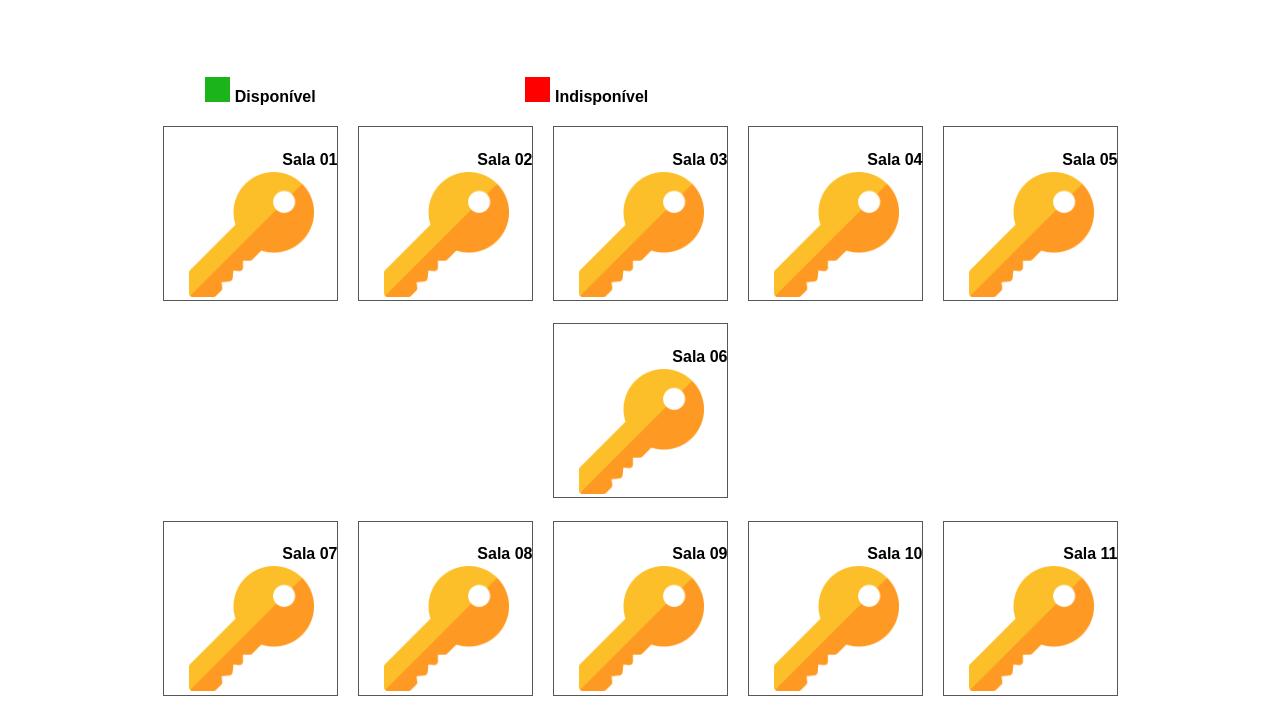
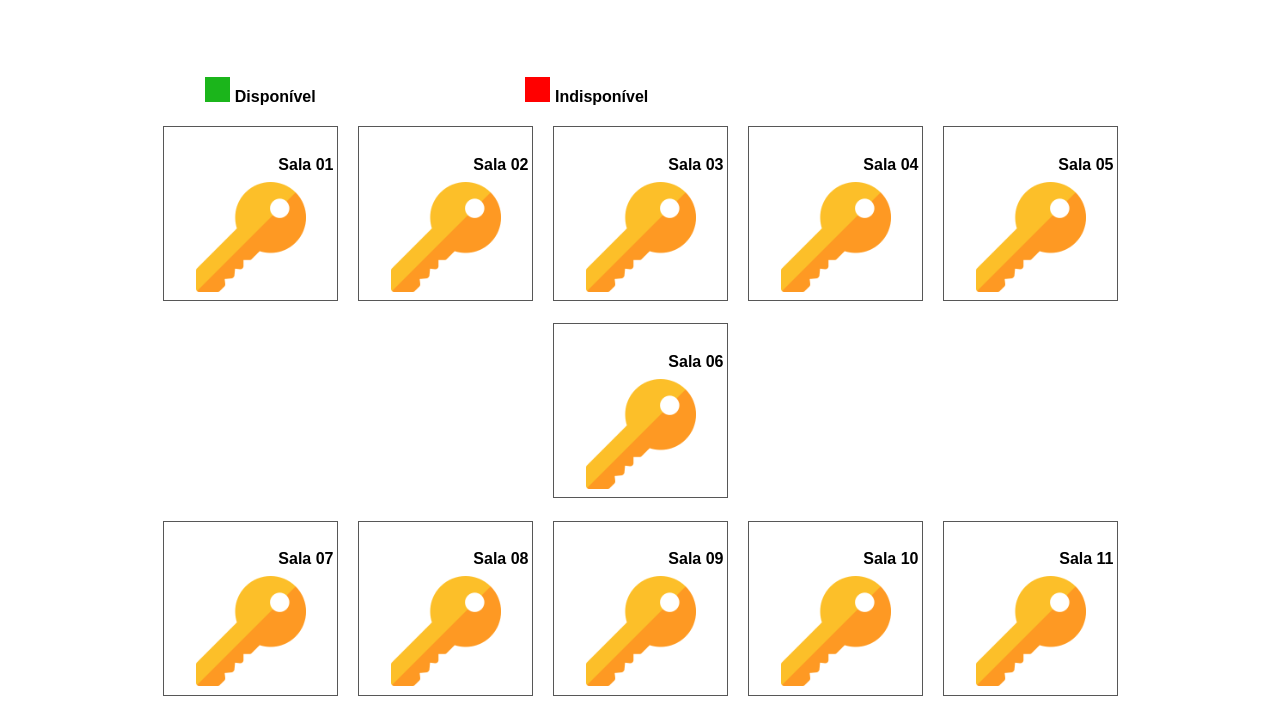
Before and after one commit to Samelafarias/SistemadeChaves, a plain HTML site: page pag_chaves.html in a window 1280 px wide. Shown: the part 32-747 px from the top of the page. Drawn offline with Linux system fonts and the light colour scheme; no server answers.

Commit message:
ajuste da imagem e do nome

```diff
--- a/style.css
+++ b/style.css
@@ -305,14 +305,15 @@ aside.login{
 /*Estilo do nome da sala*/
 .name-sala {
     text-align: right;
-    font-weight: 600;
+    font-weight: 700;
     padding-right: 1px;
+    margin-right: 4px;
 }
 
 /*Estilo da imagem da chave*/
 .img_chave {
-    width: 125px;
-    height: 125px;
+    width: 110px;
+    height: 110px;
     display: flex;
     margin: 0 auto;
 }
```
